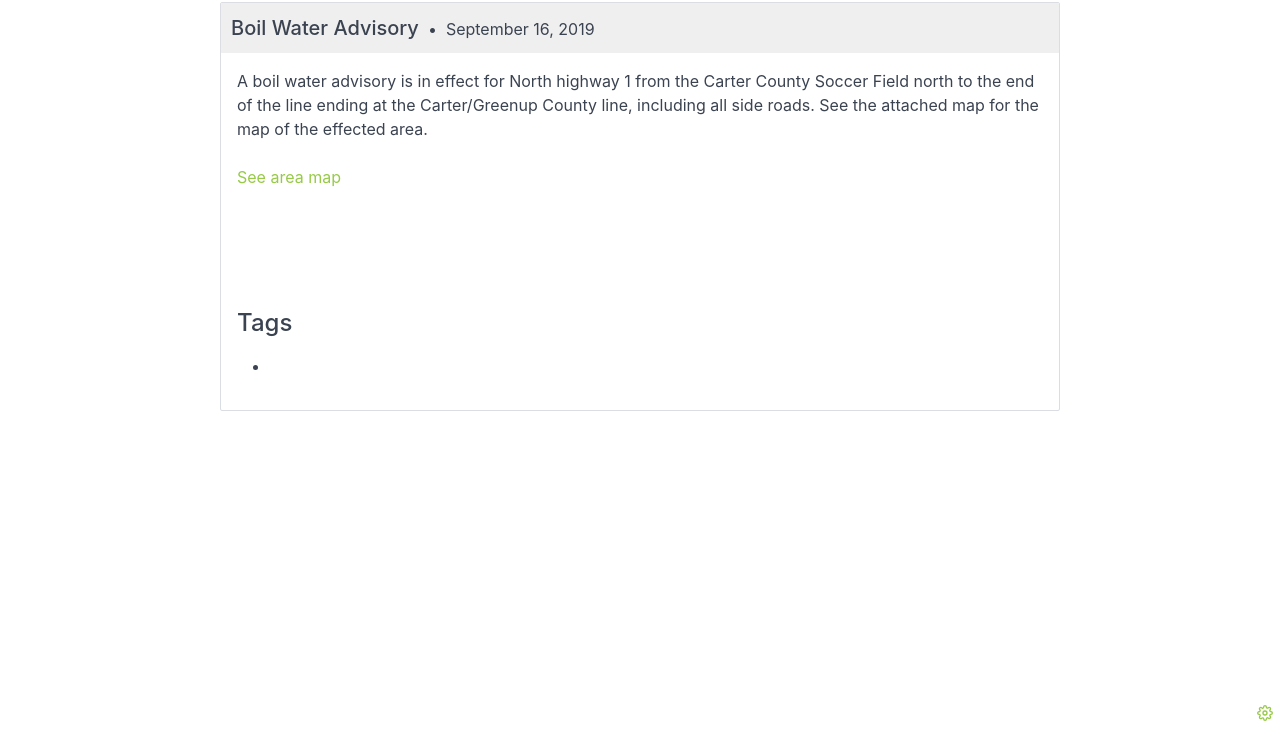
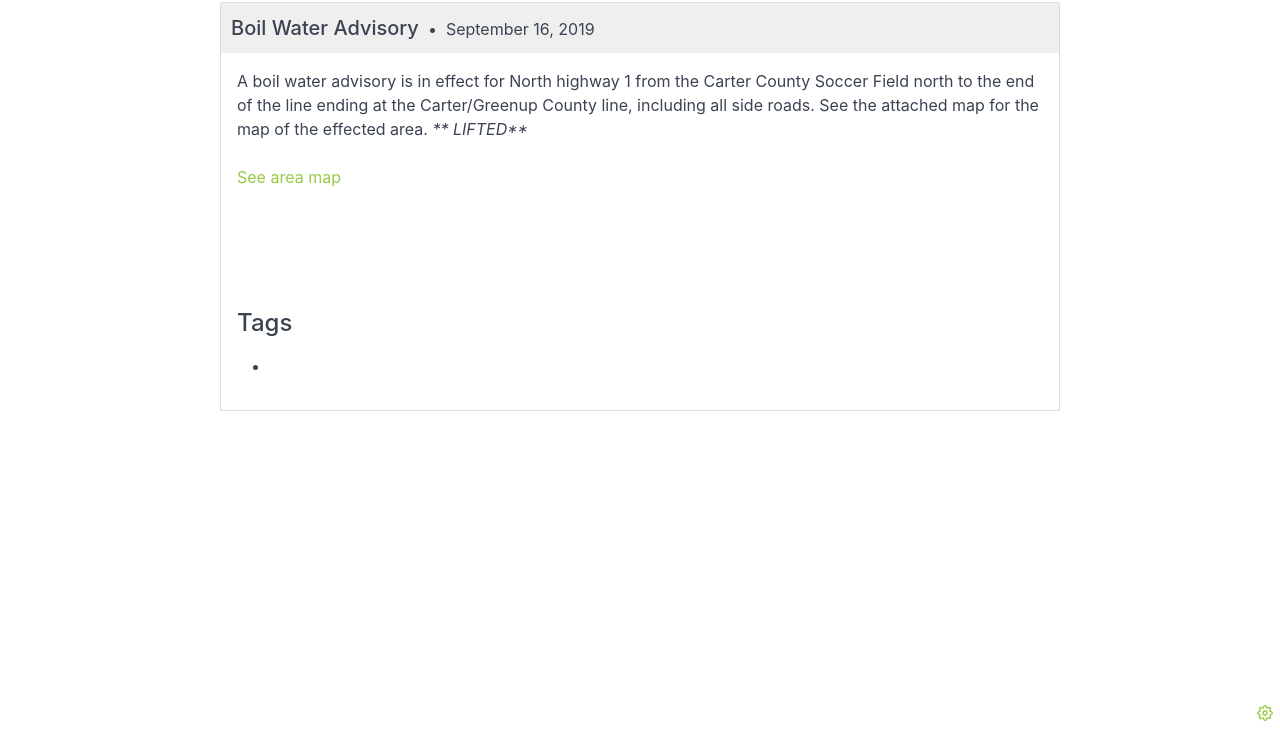
Before and after one commit to mapsync/grayson-advisory, a Gatsby site: page /blog/2019-03-01-boil-water-advisory in a window 1280 px wide. Shown: the part 70-800 px from the top of the page. Built offline with nearby package versions, Linux system fonts and the light colour scheme; Gatsby itself is replaced by a stand-in of ours.

Commit message:
Update Alert “2019-03-01-boil-water-advisory”

```diff
--- a/src/pages/blog/2019-03-01-boil-water-advisory.md
+++ b/src/pages/blog/2019-03-01-boil-water-advisory.md
@@ -7,6 +7,6 @@ description: A boil water advisory is in effect for North highway 1.
 tags:
   - ''
 ---
-A boil water advisory is in effect for North highway 1 from the Carter County Soccer Field north to the end of the line ending at the Carter/Greenup County line, including all side roads.  See the attached map for the map of the effected area.
+A boil water advisory is in effect for North highway 1 from the Carter County Soccer Field north to the end of the line ending at the Carter/Greenup County line, including all side roads.  See the attached map for the map of the effected area. _** LIFTED**_
 
 [See area map](https://graysonutilities.geosync.cloud/map/?layer=Advisory&feature=1)
```
